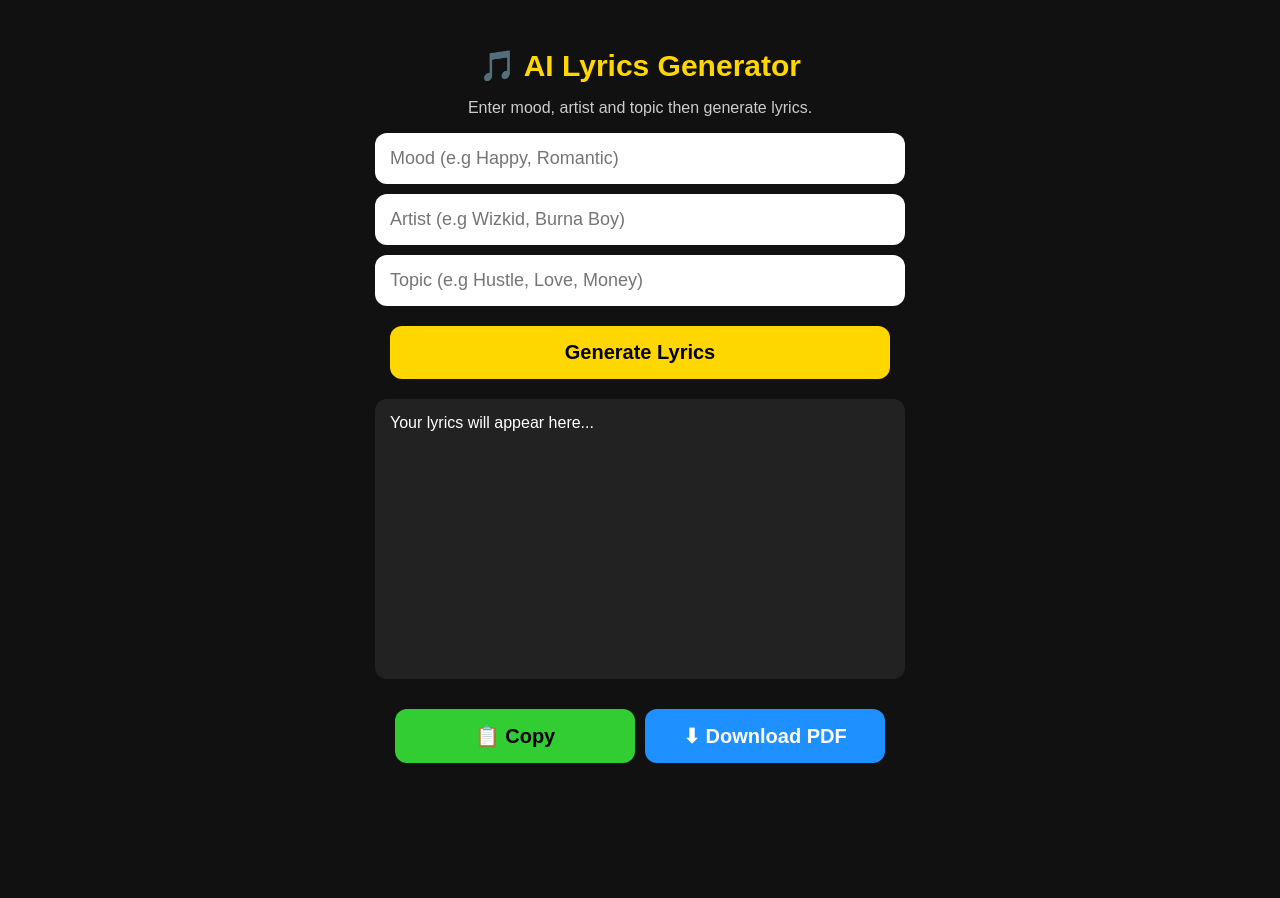
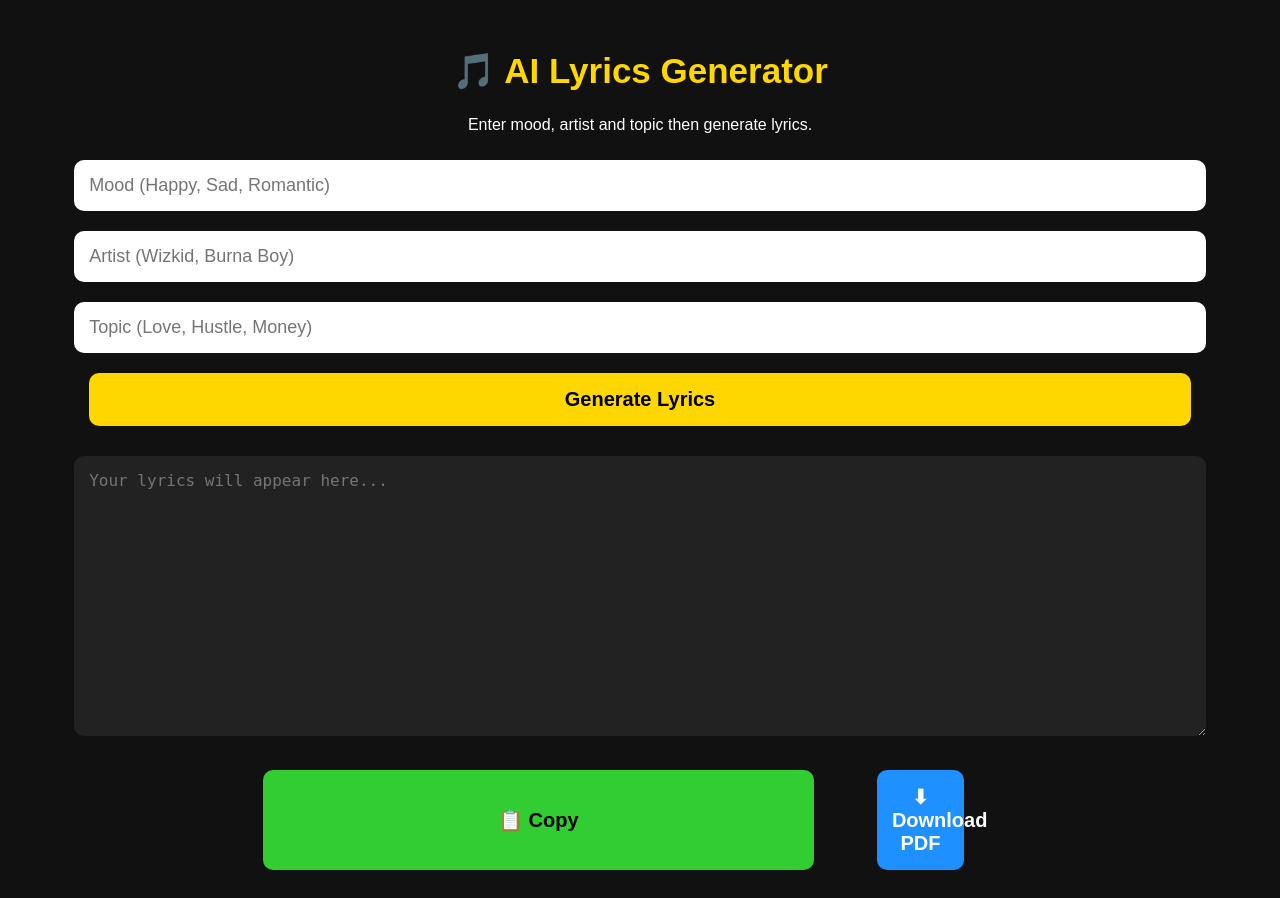
Before and after one commit to connormonday325-sketch/lyrics_generator, a Flask app: page / in a window 1280 px wide. Before the commit the page ends 763 px from the top, so only its background shows below. Run offline with Flask 3, Linux system fonts and the light colour scheme.

Commit message:
Update index.html

```diff
--- a/templates/index.html
+++ b/templates/index.html
@@ -16,76 +16,67 @@
 
         h1 {
             color: gold;
-            font-size: 30px;
-            margin-bottom: 5px;
-        }
-
-        p {
-            color: #ccc;
+            font-size: 35px;
         }
 
         input {
             width: 90%;
-            max-width: 500px;
             padding: 15px;
-            margin: 10px auto;
-            border-radius: 12px;
+            margin: 10px 0;
+            border-radius: 10px;
             border: none;
             font-size: 18px;
-            display: block;
         }
 
         button {
             width: 90%;
-            max-width: 500px;
             padding: 15px;
-            border-radius: 12px;
             border: none;
+            border-radius: 10px;
+            background: gold;
             font-size: 20px;
             font-weight: bold;
+            cursor: pointer;
             margin-top: 10px;
-            cursor: pointer;
         }
 
-        #generateBtn {
-            background: gold;
+        textarea {
+            width: 90%;
+            height: 250px;
+            margin-top: 20px;
+            border-radius: 10px;
+            padding: 15px;
+            font-size: 16px;
+            background: #222;
+            color: white;
+            border: none;
+        }
+
+        .btns {
+            margin-top: 20px;
+            display: flex;
+            justify-content: center;
+            gap: 10px;
+        }
+
+        .btns button {
+            width: 45%;
+        }
+
+        #copyBtn {
+            background: limegreen;
             color: black;
         }
 
-        #lyricsBox {
-            width: 90%;
-            max-width: 500px;
-            height: 250px;
-            margin: 20px auto;
-            padding: 15px;
-            border-radius: 12px;
-            background: #222;
-            overflow-y: auto;
-            text-align: left;
-            white-space: pre-wrap;
-            font-size: 16px;
+        #pdfBtn {
+            background: dodgerblue;
+            color: white;
         }
 
-        .btnRow {
-            display: flex;
-            justify-content: center;
-            gap: 10px;
-            margin-top: 15px;
-            flex-wrap: wrap;
-        }
-
-        .copyBtn {
-            background: limegreen;
-            color: black;
-            flex: 1;
-            max-width: 240px;
-        }
-
-        .pdfBtn {
-            background: dodgerblue;
-            color: white;
-            flex: 1;
-            max-width: 240px;
+        #status {
+            margin-top: 10px;
+            font-size: 18px;
+            color: orange;
         }
     </style>
 </head>
@@ -94,90 +85,57 @@
     <h1>🎵 AI Lyrics Generator</h1>
     <p>Enter mood, artist and topic then generate lyrics.</p>
 
-    <input type="text" id="mood" placeholder="Mood (e.g Happy, Romantic)">
-    <input type="text" id="artist" placeholder="Artist (e.g Wizkid, Burna Boy)">
-    <input type="text" id="topic" placeholder="Topic (e.g Hustle, Love, Money)">
+    <form id="lyricsForm">
+        <input type="text" name="mood" placeholder="Mood (Happy, Sad, Romantic)" required>
+        <input type="text" name="artist" placeholder="Artist (Wizkid, Burna Boy)" required>
+        <input type="text" name="topic" placeholder="Topic (Love, Hustle, Money)" required>
 
-    <button id="generateBtn" onclick="generateLyrics()">Generate Lyrics</button>
+        <button type="submit">Generate Lyrics</button>
+    </form>
 
-    <div id="lyricsBox">Your lyrics will appear here...</div>
+    <div id="status"></div>
 
-    <div class="btnRow">
-        <button class="copyBtn" onclick="copyLyrics()">📋 Copy</button>
-        <button class="pdfBtn" onclick="downloadPDF()">⬇ Download PDF</button>
+    <textarea id="lyricsBox" placeholder="Your lyrics will appear here..."></textarea>
+
+    <div class="btns">
+        <button id="copyBtn">📋 Copy</button>
+
+        <form action="/download_pdf" method="POST" target="_blank">
+            <input type="hidden" name="lyrics" id="lyricsHidden">
+            <button type="submit" id="pdfBtn">⬇ Download PDF</button>
+        </form>
     </div>
 
     <script>
-async function generateLyrics() {
-    const mood = document.getElementById("mood").value;
-    const artist = document.getElementById("artist").value;
-    const topic = document.getElementById("topic").value;
+        const form = document.getElementById("lyricsForm");
+        const lyricsBox = document.getElementById("lyricsBox");
+        const statusText = document.getElementById("status");
+        const copyBtn = document.getElementById("copyBtn");
+        const lyricsHidden = document.getElementById("lyricsHidden");
 
-    const lyricsBox = document.getElementById("lyricsBox");
-    lyricsBox.innerText = "Generating lyrics...";
+        form.addEventListener("submit", async function(e) {
+            e.preventDefault();
+            statusText.innerText = "Generating lyrics...";
 
-    const formData = new FormData();
-    formData.append("mood", mood);
-    formData.append("artist", artist);
-    formData.append("topic", topic);
+            const formData = new FormData(form);
 
-    try {
             const response = await fetch("/generate", {
                 method: "POST",
                 body: formData
             });
 
             const data = await response.json();
+            lyricsBox.value = data.lyrics;
+            lyricsHidden.value = data.lyrics;
 
-        if (data.error) {
-            lyricsBox.innerText = "Error: " + data.error;
-        } else {
-            lyricsBox.innerText = data.lyrics;
-        }
-
-    } catch (err) {
-        lyricsBox.innerText = "Error: " + err;
-    }
-}
-
-function copyLyrics() {
-    const lyrics = document.getElementById("lyricsBox").innerText;
-
-    if (!lyrics || lyrics.includes("Your lyrics will appear")) {
-        alert("Generate lyrics first!");
-        return;
-    }
-
-    navigator.clipboard.writeText(lyrics);
-    alert("Lyrics copied successfully!");
-}
-
-async function downloadPDF() {
-    const lyrics = document.getElementById("lyricsBox").innerText;
-
-    if (!lyrics || lyrics.includes("Your lyrics will appear")) {
-        alert("Generate lyrics first!");
-        return;
-    }
-
-    const formData = new FormData();
-    formData.append("lyrics", lyrics);
-
-    const response = await fetch("/download_pdf", {
-        method: "POST",
-        body: formData
+            statusText.innerText = "Lyrics Generated ✅";
         });
 
-    const blob = await response.blob();
-    const url = window.URL.createObjectURL(blob);
-
-    const a = document.createElement("a");
-    a.href = url;
-    a.download = "lyrics.pdf";
-    document.body.appendChild(a);
-    a.click();
-    a.remove();
-}
+        copyBtn.addEventListener("click", function() {
+            lyricsBox.select();
+            document.execCommand("copy");
+            alert("Lyrics copied ✅");
+        });
     </script>
 
 </body>
```
Lines whose indentation alone changed are shown as unchanged.
